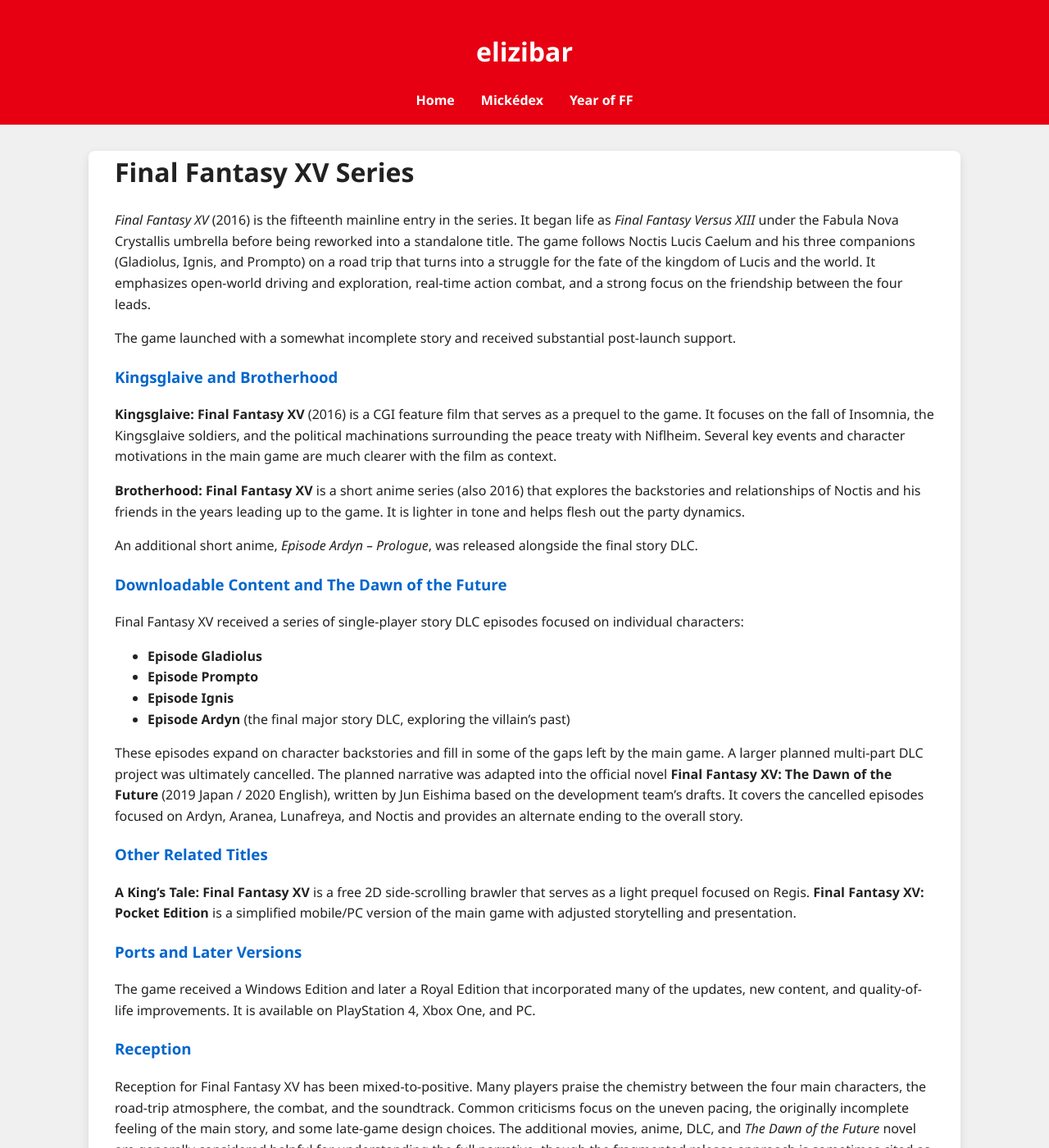
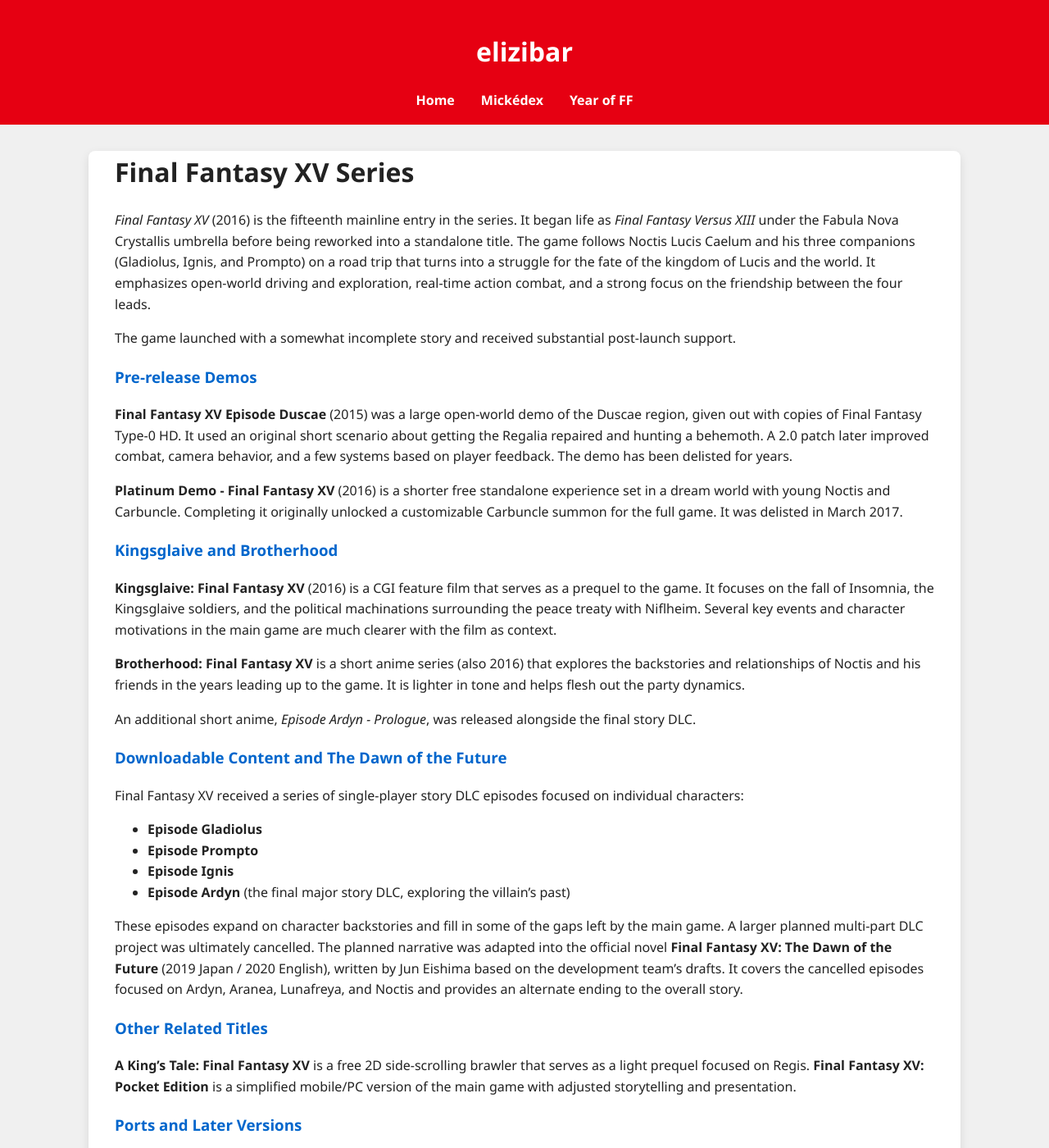
Before and after one commit to elizibar/elizibar.github.io, a Jekyll site: the page built from yearoffinalfantasy/Series/ff15series.md, in a window 1280 px wide and 1400 px high. Shown: the whole window at 82% size. Built offline with Jekyll 4.4.1, drawn with Linux system fonts in a browser that asks for light colours; some of the changed text lies outside the part shown.

Commit message:
Year of FF updated for 11/1/26 stream

```diff
--- a/yearoffinalfantasy/Series/ff15series.md
+++ b/yearoffinalfantasy/Series/ff15series.md
@@ -10,13 +10,19 @@
 
 The game launched with a somewhat incomplete story and received substantial post-launch support.
 
+### Pre-release Demos
+
+**Final Fantasy XV Episode Duscae** (2015) was a large open-world demo of the Duscae region, given out with copies of Final Fantasy Type-0 HD. It used an original short scenario about getting the Regalia repaired and hunting a behemoth. A 2.0 patch later improved combat, camera behavior, and a few systems based on player feedback. The demo has been delisted for years.
+
+**Platinum Demo - Final Fantasy XV** (2016) is a shorter free standalone experience set in a dream world with young Noctis and Carbuncle. Completing it originally unlocked a customizable Carbuncle summon for the full game. It was delisted in March 2017.
+
 ### Kingsglaive and Brotherhood
 
 **Kingsglaive: Final Fantasy XV** (2016) is a CGI feature film that serves as a prequel to the game. It focuses on the fall of Insomnia, the Kingsglaive soldiers, and the political machinations surrounding the peace treaty with Niflheim. Several key events and character motivations in the main game are much clearer with the film as context.
 
 **Brotherhood: Final Fantasy XV** is a short anime series (also 2016) that explores the backstories and relationships of Noctis and his friends in the years leading up to the game. It is lighter in tone and helps flesh out the party dynamics.
 
-An additional short anime, *Episode Ardyn – Prologue*, was released alongside the final story DLC.
+An additional short anime, *Episode Ardyn - Prologue*, was released alongside the final story DLC.
 
 ### Downloadable Content and The Dawn of the Future
 
@@ -43,6 +49,8 @@
 
 # Games
 
+[Final Fantasy XV Episode Duscae](/yearoffinalfantasy/ff15ed/)
+[Platinum Demo - Final Fantasy XV](/yearoffinalfantasy/ff15pd/)
 [Final Fantasy XV](/yearoffinalfantasy/ff15/)
 
 ### Links
```
Also changed, not shown: yearoffinalfantasy/FF15/ff15ed.md (added, +29 -0 lines), yearoffinalfantasy/FF15/ff15pd.md (added, +29 -0 lines), yearoffinalfantasy/FF7/ff7docle.md (+9 -1 lines), yearoffinalfantasy/FF7/ff7greekmyths.md (+1 -1 lines), yearoffinalfantasy/FF8/ff8r.md (+1 -1 lines), yearoffinalfantasy/index.md (+2 -0 lines).
